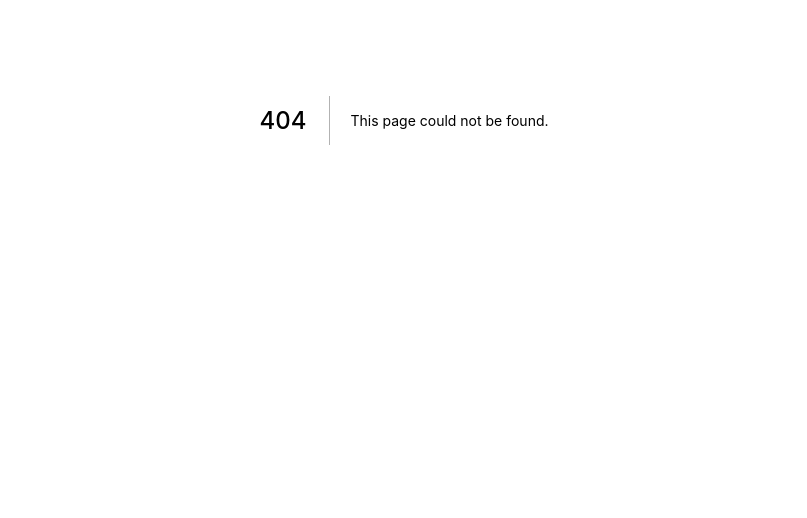
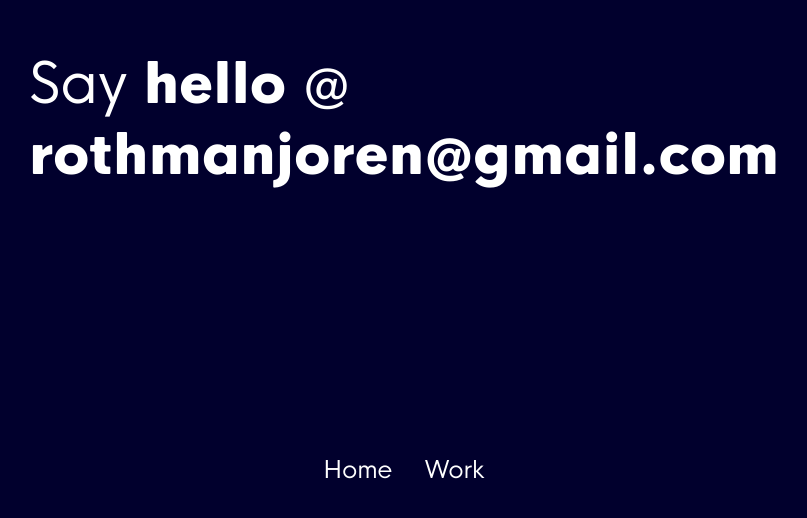
Before and after one commit to NuckFuggets/portfolio, a Next.js app: page /contact in a window 1280 px wide. Before the commit this address had no page. Shown: the part 280-798 px from the top of the page, without its empty margins (236-1043 px from the left). Built offline with nearby package versions, Linux system fonts and the light colour scheme.

Commit message:
Contact page

```diff
--- /dev/null
+++ b/pages/contact.js
@@ -0,0 +1,72 @@
+import Head from "next/head";
+import Link from "next/link";
+import styled from "styled-components";
+
+const Main = styled.main`
+  width: 100%;
+  min-height: 100vh;
+  background: #01002d;
+  display: flex;
+  align-items: center;
+  justify-content: center;
+`;
+
+const Title = styled.h1`
+  font-weight: 400;
+  font-size: 56px;
+  line-height: 1.267857143;
+  color: #ffffff;
+  padding: 0 20px;
+  @media (max-width: 500px) {
+    font-size: 48px;
+  }
+
+  @media (max-width: 400px) {
+    font-size: 38px;
+  }
+`;
+
+const BoldText = styled.span`
+  font-weight: 900;
+`;
+
+const Nav = styled.nav`
+  display: flex;
+  position: fixed;
+  bottom: 0;
+  left: 0;
+  width: 100%;
+  color: #fff;
+  font-size: 24px;
+  align-items: center;
+  justify-content: center;
+  margin-bottom: 32px;
+`;
+
+const LinkSpacer = styled.span`
+  margin-left: 32px;
+  display: inline-block;
+`;
+
+export default function Contact() {
+  return (
+    <div>
+      <Head>
+        <title>Contact - Joren Rothman</title>
+        <link rel="icon" href="/favicon.ico" />
+      </Head>
+
+      <Main>
+        <Title>
+          Say <BoldText>hello</BoldText> @
+          <br /> <BoldText>rothmanjoren@gmail.com</BoldText>
+        </Title>
+        <Nav>
+          <Link href="/">Home</Link>
+          <LinkSpacer></LinkSpacer>
+          <Link href="/work">Work</Link>
+        </Nav>
+      </Main>
+    </div>
+  );
+}
```
Also changed, not shown: pages/work.js (+24 -0 lines).
